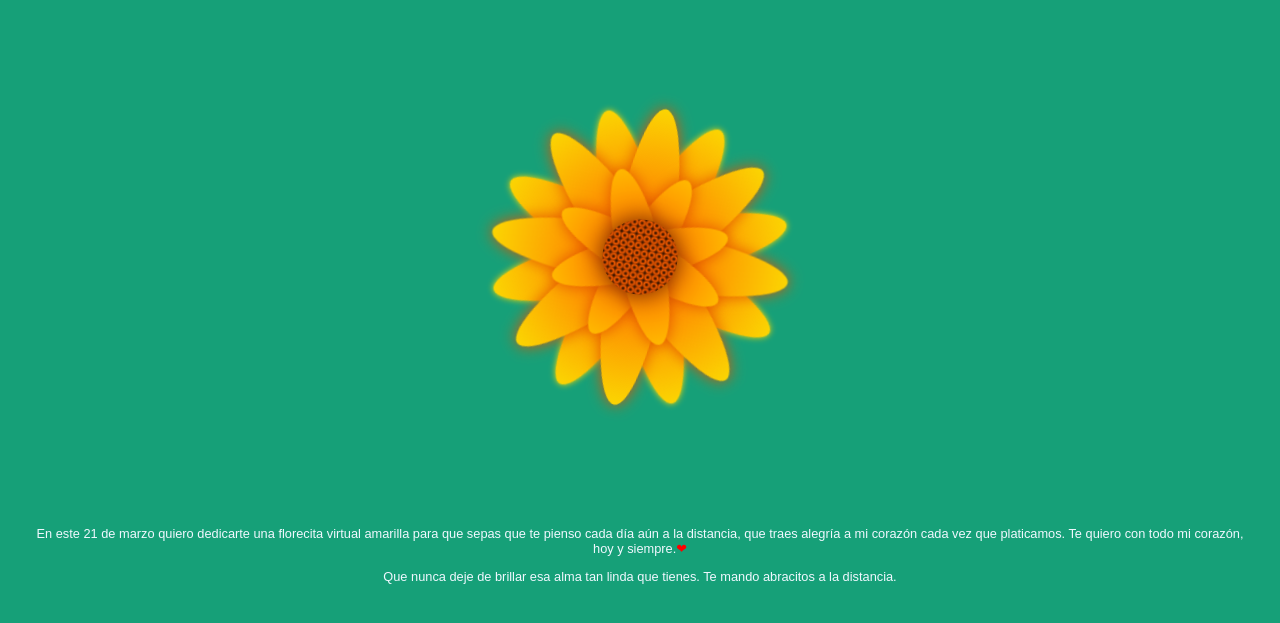
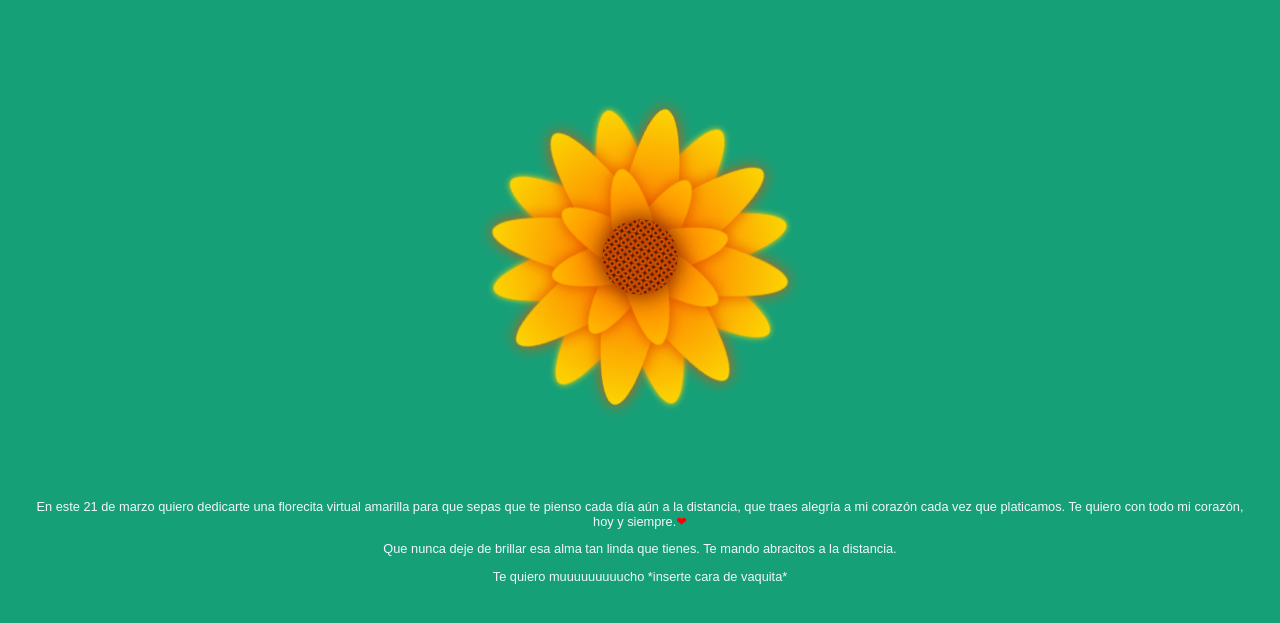
Before and after one commit to EnriqueNestozo/flores_amarillas, a plain HTML site: page docs/index.html in a window 1280 px wide. Shown: the part 143-766 px from the top of the page. Drawn offline with Linux system fonts and the light colour scheme; a web font is replaced by a local one.

Commit message:
modificacion de mensaje

```diff
--- a/docs/index.html
+++ b/docs/index.html
@@ -51,6 +51,7 @@
     te pienso cada día aún a la distancia, que traes alegría a mi corazón cada vez que platicamos.
     Te quiero con todo mi corazón, hoy y siempre.<span style="color:red">&#x2764;</span></p>
     <p>Que nunca deje de brillar esa alma tan linda que tienes. Te mando abracitos a la distancia.</p>
+    <p>Te quiero muuuuuuuuucho *inserte cara de vaquita*</p>
   </div>
     <script>
       document.getElementById("body").addEventListener("click",function(){
```
